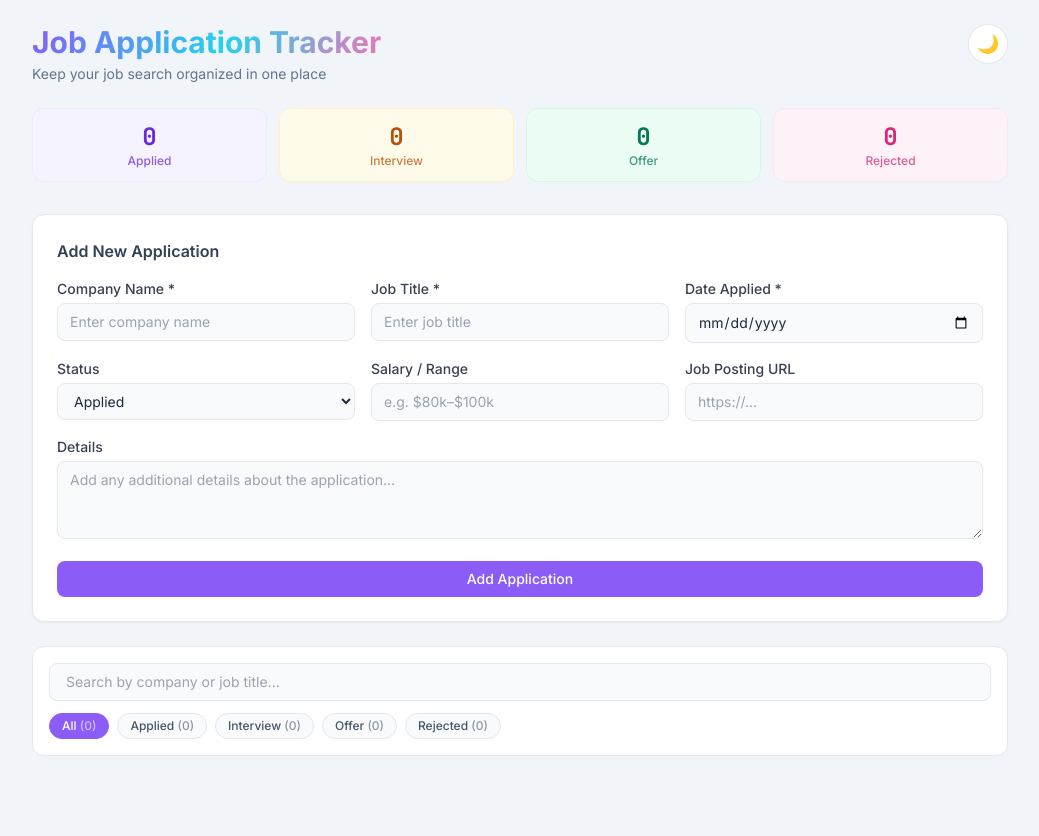
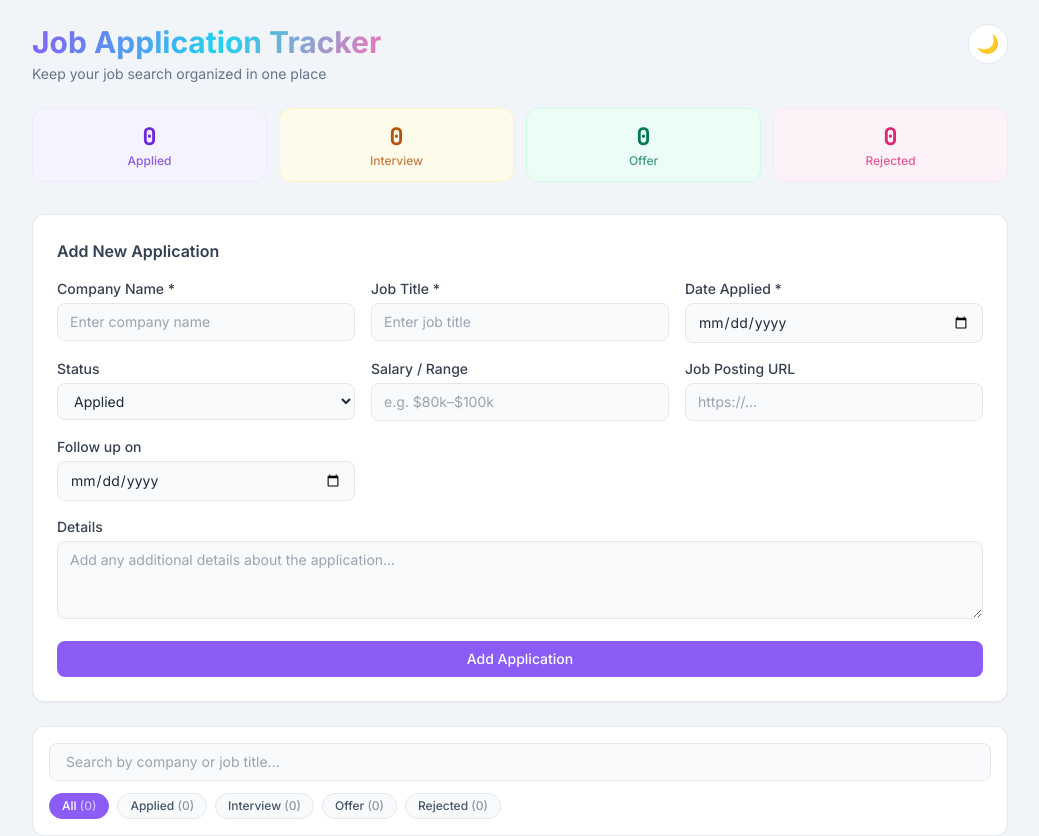
Before and after one commit to NathanielDSmith/Job-Tracker, a React (Vite) app: page / in a window 1280 px wide. Shown: the top 836 px of the page, without its empty margins (120-1159 px from the left). Built offline with nearby package versions, Linux system fonts and the light colour scheme.

Commit message:
feat: add follow-up reminders
Add an optional follow-up date per application, surfaced as a
dashboard banner (overdue/due-today items) and a badge on the card
itself. First date-driven feature on top of the useJobApplications
hook from the refactor.

```diff
--- a/src/JobCard.tsx
+++ b/src/JobCard.tsx
@@ -1,5 +1,6 @@
 import React, { useState } from 'react';
 import type { JobApplication } from './types';
+import { getFollowUpStatus } from './utils/followUp';
 
 interface JobCardProps {
   job: JobApplication;
@@ -74,6 +75,7 @@ const JobCard: React.FC<JobCardProps> = ({
   };
 
   const notes = job.notes ?? [];
+  const followUpStatus = getFollowUpStatus(job.followUpDate);
 
   return (
     <div className={`bg-white dark:bg-bg-card dark:backdrop-blur border border-gray-200 dark:border-neon-violet/15 border-l-4 ${getStatusAccent(job.status)} rounded-xl p-5 shadow-sm hover:shadow-md dark:hover:border-neon-cyan/30 transition-shadow duration-200 relative`}>
@@ -116,12 +118,18 @@ const JobCard: React.FC<JobCardProps> = ({
         )}
       </div>
 
-      <div className="flex justify-between items-center mb-3">
+      <div className="flex flex-wrap gap-2 items-center mb-3">
         <span
           className={`px-2.5 py-0.5 rounded-full text-xs font-medium border ${getStatusBadge(job.status)}`}
         >
           {job.status}
         </span>
+        {(followUpStatus === 'overdue' || followUpStatus === 'due-today') && (
+          <span className="px-2.5 py-0.5 rounded-full text-xs font-medium border bg-amber-50 dark:bg-amber-400/10 text-amber-700 dark:text-amber-400 border-amber-200 dark:border-amber-400/30">
+            ⏰ {followUpStatus === 'overdue' ? 'Follow up overdue' : 'Follow up due today'}
+          </span>
+        )}
+        <span className="flex-1" />
         {job.url && (
           <a
             href={job.url}
--- a/src/JobForm.tsx
+++ b/src/JobForm.tsx
@@ -18,7 +18,8 @@ const JobForm: React.FC<JobFormProps> = ({ onSubmit }) => {
     status: 'Applied' as JobApplication['status'],
     details: '',
     url: '',
-    salary: ''
+    salary: '',
+    followUpDate: ''
   });
   const [error, setError] = useState('');
 
@@ -47,7 +48,8 @@ const JobForm: React.FC<JobFormProps> = ({ onSubmit }) => {
       status: 'Applied',
       details: '',
       url: '',
-      salary: ''
+      salary: '',
+      followUpDate: ''
     });
   };
 
@@ -153,6 +155,20 @@ const JobForm: React.FC<JobFormProps> = ({ onSubmit }) => {
               placeholder="https://..."
             />
           </div>
+
+          <div>
+            <label htmlFor="followUpDate" className={labelClasses}>
+              Follow up on
+            </label>
+            <input
+              type="date"
+              id="followUpDate"
+              name="followUpDate"
+              value={formData.followUpDate}
+              onChange={handleInputChange}
+              className={inputClasses}
+            />
+          </div>
         </div>
 
         <div>
--- a/src/JobTracker.tsx
+++ b/src/JobTracker.tsx
@@ -1,6 +1,7 @@
 import React, { useState } from 'react';
 import type { JobApplication } from './types';
 import { useJobApplications } from './hooks/useJobApplications';
+import { getFollowUpStatus, getDaysOverdue } from './utils/followUp';
 import JobForm from './JobForm';
 import JobCard from './JobCard';
 import EditModal from './components/EditModal';
@@ -58,6 +59,13 @@ const JobTracker: React.FC<JobTrackerProps> = ({ theme, toggleTheme }) => {
     return matchesStatus && matchesSearch;
   });
 
+  const dueApplications = jobApplications
+    .filter(job => {
+      const status = getFollowUpStatus(job.followUpDate);
+      return status === 'overdue' || status === 'due-today';
+    })
+    .sort((a, b) => (a.followUpDate ?? '').localeCompare(b.followUpDate ?? ''));
+
   return (
     <div className="max-w-5xl mx-auto p-6">
       <div className="mb-6 flex items-start justify-between gap-4">
@@ -76,6 +84,36 @@ const JobTracker: React.FC<JobTrackerProps> = ({ theme, toggleTheme }) => {
           {theme === 'dark' ? '☀️' : '🌙'}
         </button>
       </div>
+
+      {/* Follow-up reminders */}
+      {dueApplications.length > 0 && (
+        <div className="mb-6 bg-amber-50 dark:bg-amber-400/10 border border-amber-200 dark:border-amber-400/25 rounded-xl p-4">
+          <p className="text-xs font-semibold uppercase tracking-wider text-amber-700 dark:text-amber-400 mb-2">
+            {dueApplications.length} application{dueApplications.length !== 1 ? 's' : ''} due for follow-up
+          </p>
+          <div className="space-y-1.5">
+            {dueApplications.map(job => {
+              const status = getFollowUpStatus(job.followUpDate);
+              const daysOverdue = job.followUpDate ? getDaysOverdue(job.followUpDate) : 0;
+              return (
+                <button
+                  key={job.id}
+                  onClick={() => setEditingJob(job)}
+                  className="w-full flex items-center justify-between text-left px-3 py-2 rounded-lg bg-white dark:bg-bg-card border border-amber-100 dark:border-amber-400/15 hover:border-amber-300 dark:hover:border-amber-400/40 transition-colors duration-150"
+                >
+                  <span className="text-sm text-slate-700 dark:text-slate-200">
+                    <span className="font-medium">{job.companyName}</span>
+                    <span className="text-slate-400 dark:text-slate-500"> · {job.jobTitle}</span>
+                  </span>
+                  <span className="text-xs font-medium text-amber-700 dark:text-amber-400 shrink-0 ml-3">
+                    {status === 'overdue' ? `${daysOverdue}d overdue` : 'Due today'}
+                  </span>
+                </button>
+              );
+            })}
+          </div>
+        </div>
+      )}
 
       {/* Stats summary */}
       <div className="grid grid-cols-2 md:grid-cols-4 gap-3 mb-8">
--- a/src/components/EditModal.tsx
+++ b/src/components/EditModal.tsx
@@ -21,6 +21,7 @@ const EditModal: React.FC<EditModalProps> = ({ job, onSave, onCancel }) => {
     details: job.details,
     url: job.url ?? '',
     salary: job.salary ?? '',
+    followUpDate: job.followUpDate ?? '',
   });
   const [error, setError] = useState('');
 
@@ -130,6 +131,18 @@ const EditModal: React.FC<EditModalProps> = ({ job, onSave, onCancel }) => {
             </div>
 
             <div>
+              <label htmlFor="edit-followUpDate" className={labelClasses}>Follow up on</label>
+              <input
+                type="date"
+                id="edit-followUpDate"
+                name="followUpDate"
+                value={formData.followUpDate}
+                onChange={handleInputChange}
+                className={inputClasses}
+              />
+            </div>
+
+            <div>
               <label htmlFor="edit-details" className={labelClasses}>Details</label>
               <textarea
                 id="edit-details"
--- a/src/types.ts
+++ b/src/types.ts
@@ -14,4 +14,5 @@ export interface JobApplication {
   url?: string;
   salary?: string;
   notes?: Note[];
+  followUpDate?: string;
 }
--- /dev/null
+++ b/src/utils/followUp.ts
@@ -0,0 +1,18 @@
+export type FollowUpStatus = 'overdue' | 'due-today' | 'upcoming' | null;
+
+const todayISO = () => new Date().toISOString().slice(0, 10);
+
+export const getFollowUpStatus = (followUpDate?: string): FollowUpStatus => {
+  if (!followUpDate) return null;
+  const today = todayISO();
+  if (followUpDate < today) return 'overdue';
+  if (followUpDate === today) return 'due-today';
+  return 'upcoming';
+};
+
+export const getDaysOverdue = (followUpDate: string): number => {
+  const msPerDay = 1000 * 60 * 60 * 24;
+  const due = new Date(`${followUpDate}T00:00:00`);
+  const today = new Date(`${todayISO()}T00:00:00`);
+  return Math.round((today.getTime() - due.getTime()) / msPerDay);
+};
```
